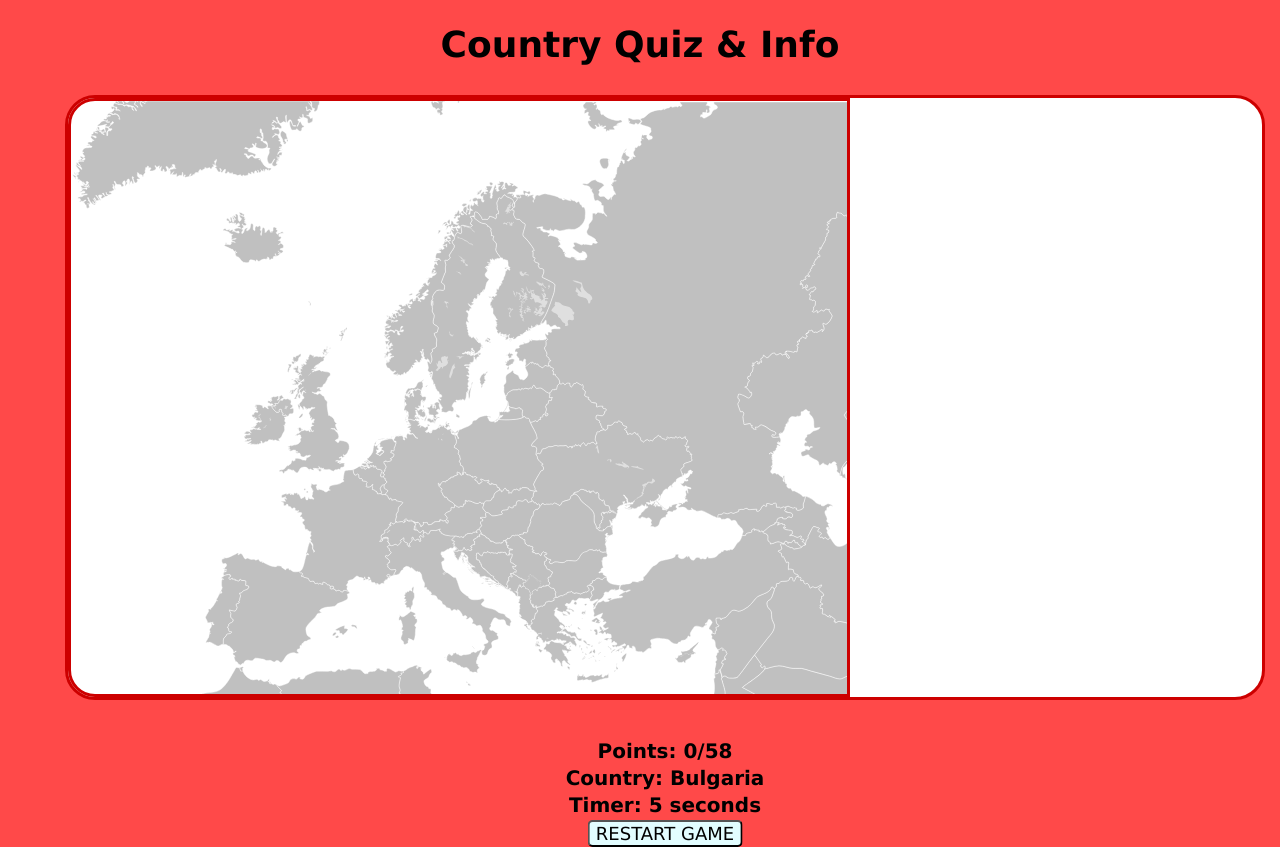
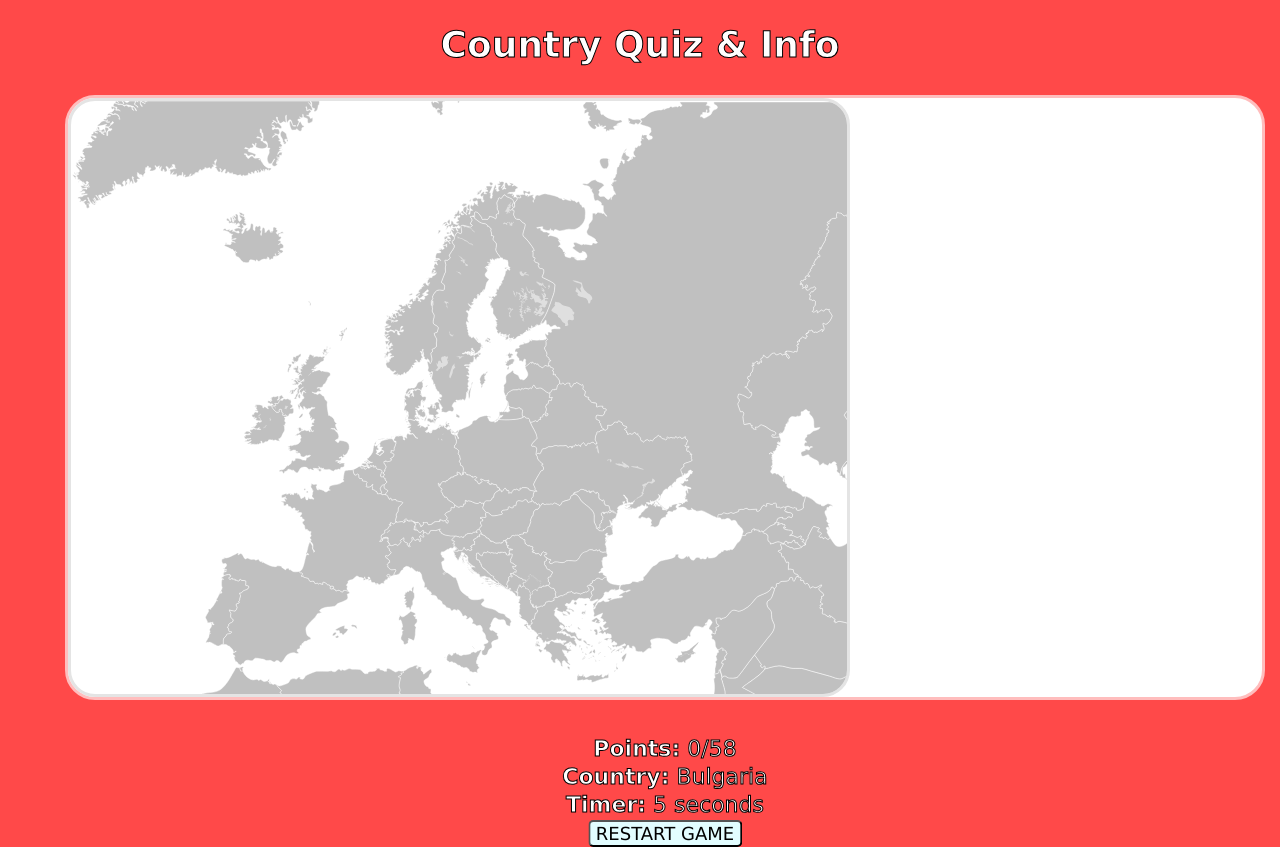
Before and after one commit to William1372/Country_Info_JS, a React app: page / in a window 1280 px wide. Built offline with nearby package versions, Linux system fonts and the light colour scheme; the HTML template or start-up script is replaced by a standard one.

Commit message:
Update colors and borders

```diff
--- a/src/index.css
+++ b/src/index.css
@@ -6,13 +6,18 @@ h1 {
   font-family: Verdana, Geneva, Tahoma, sans-serif;
 }
 
+.parent-div h1 {
+  color: white;
+  -webkit-text-stroke: 1px black;
+}
+
 .map-wrapper {
   background: rgb(255, 255, 255);
   position: relative;
   width: 1200px;
   margin: 30px auto;
   right: -25px;
-  border: 3px solid rgb(205, 0, 0);
+  border: 3px solid #ffbdbd;
   border-radius: 30px;
   box-sizing: border-box;
 }
@@ -21,9 +26,8 @@ svg {
   width: 65%;
   height: auto;
   display: block;
-  border: 3px solid rgb(205, 0, 0);
-  border-bottom-left-radius: 27px;
-  border-top-left-radius: 27px;
+  border: 3px solid rgb(228, 228, 228);
+  border-radius: 27px;
 }
 
 .info-card {
@@ -39,7 +43,7 @@ svg {
   display: flex;
   flex-direction: column;
   gap: 20px;
-  border: 2px solid black;
+  border: 2px solid rgb(172, 172, 172);
 }
 
 .info-card p {
@@ -76,7 +80,6 @@ svg {
   transform: translateX(-50%);
   text-align: center;
   font-size: 20px;
-  font-weight: 700;
   color: black;
 }
 
@@ -91,6 +94,9 @@ svg {
 
 .quiz p {
   margin: 3px 0;
+  color: white;
+  -webkit-text-stroke: 1px black;
+  font-size: 22px;
 }
 
 .info-card {
```
